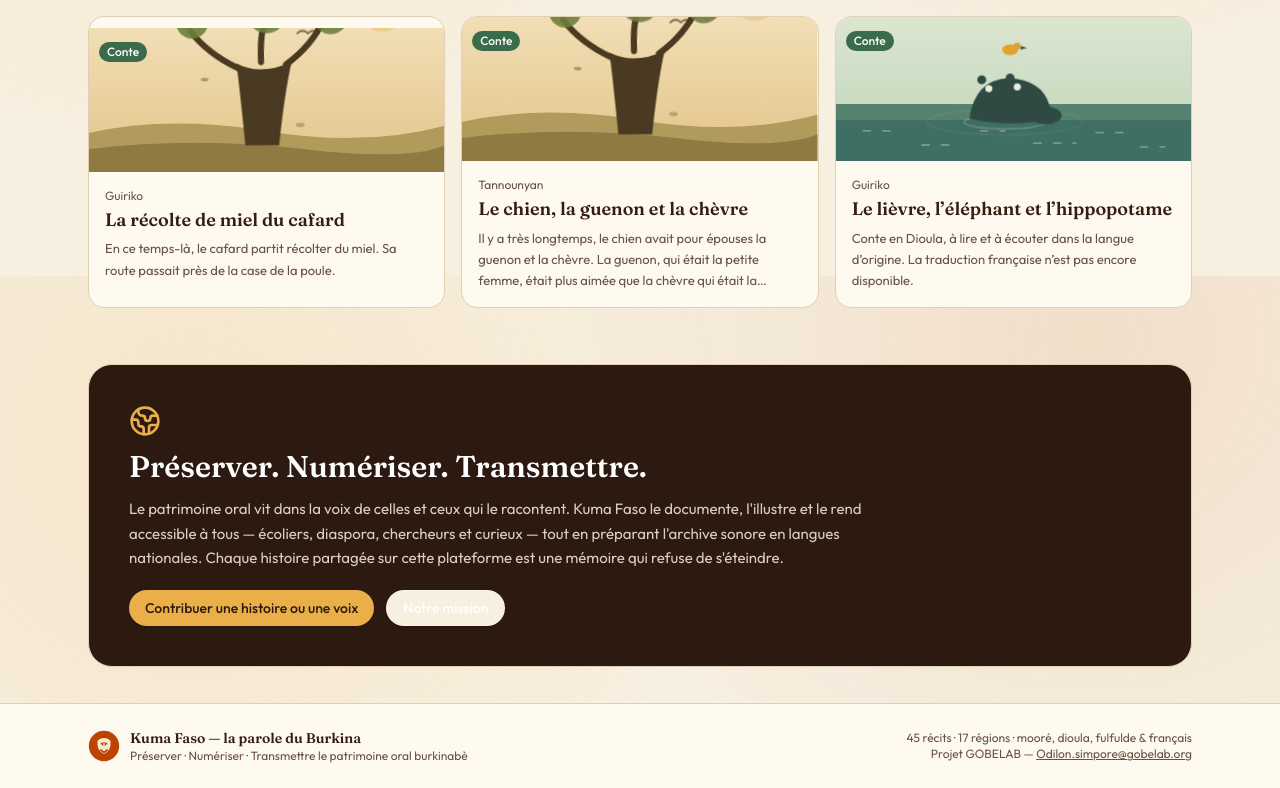
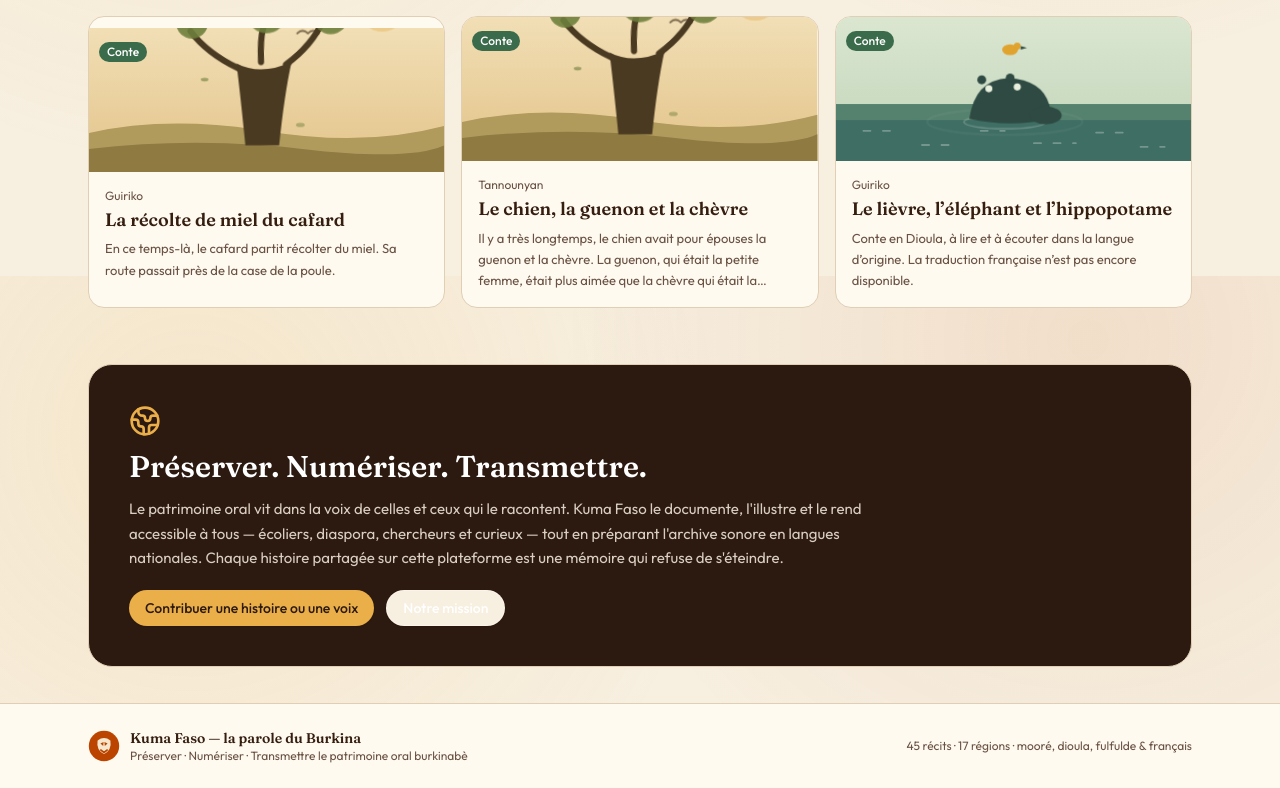
Before and after one commit to tidiane005/kuma-faso, a Next.js app: page / in a window 1280 px wide. Shown: the part 1324-2112 px from the top of the page. Built offline with nearby package versions, Linux system fonts and the light colour scheme.

Commit message:
Update KumaApp.tsx

```diff
--- a/src/components/kuma/KumaApp.tsx
+++ b/src/components/kuma/KumaApp.tsx
@@ -184,10 +184,7 @@ export default function KumaApp({
           <p className="text-xs text-muted-foreground text-center sm:text-right">
             {stories.length} récits · 17 régions · mooré, dioula, fulfulde & français
             <br />
-            {SITE.project} —{" "}
-            <a href={`mailto:${SITE.contactEmail}`} className="underline hover:text-[var(--terre)]">
-              {SITE.contactEmail}
-            </a>
+
           </p>
         </div>
       </footer>
```
